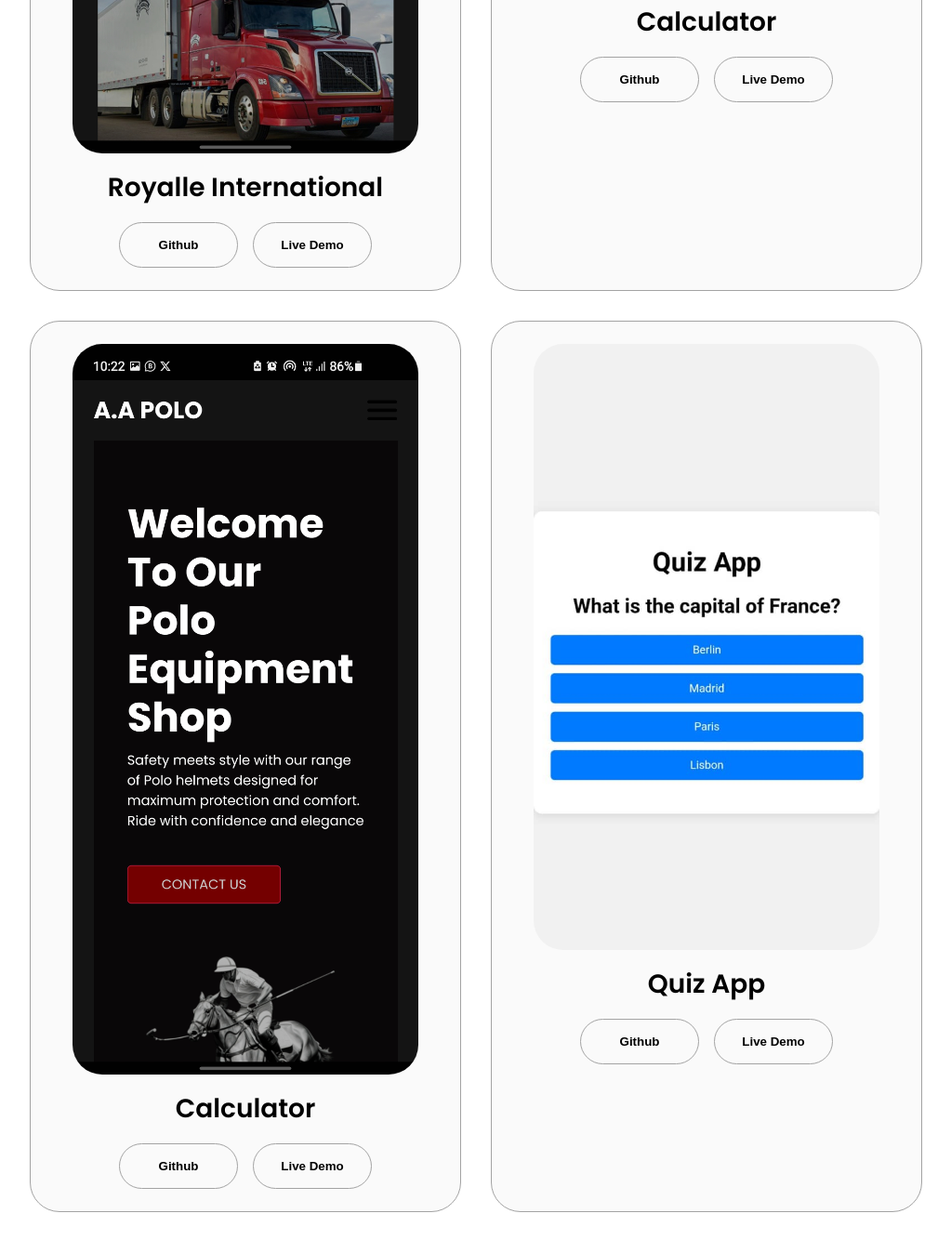
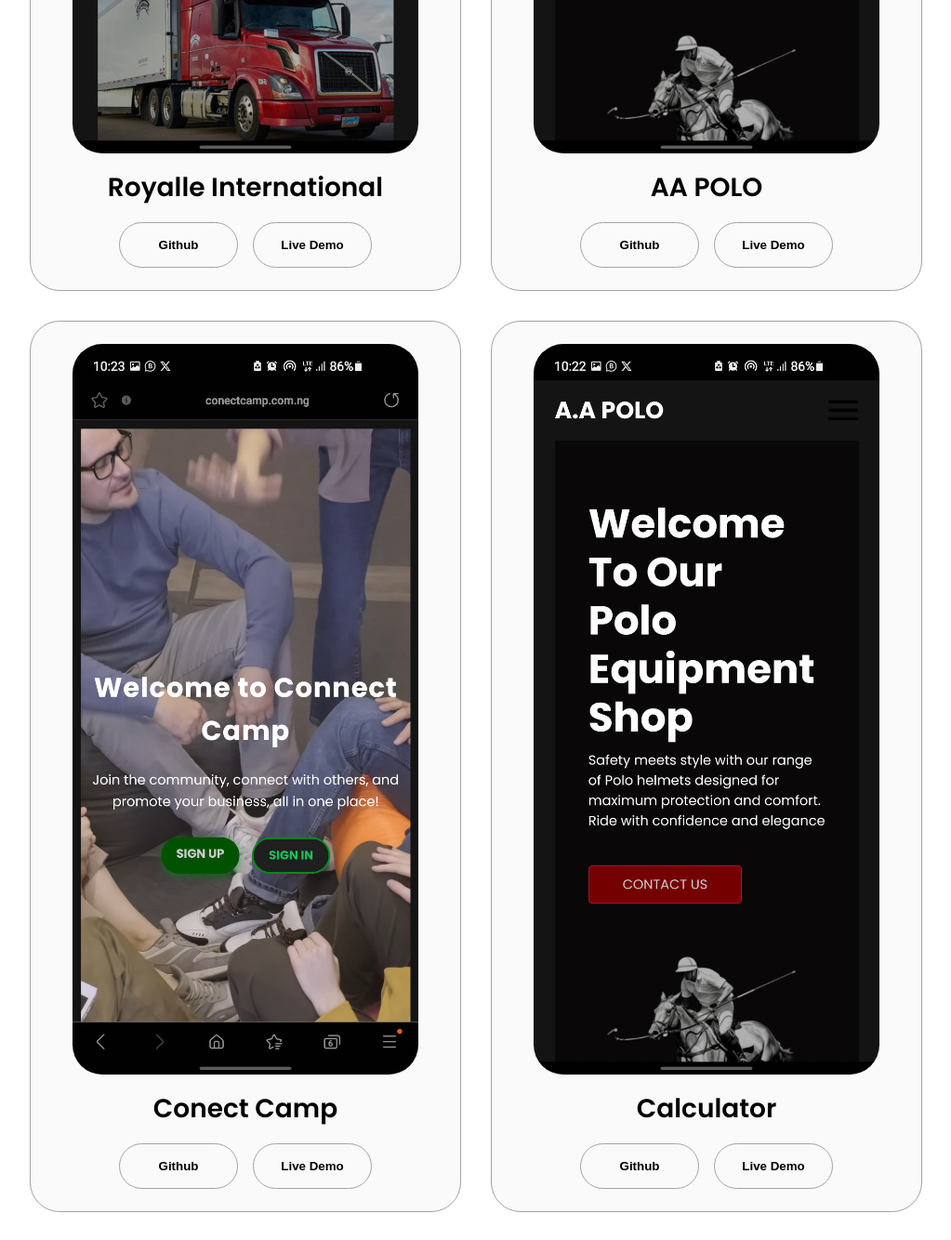
Before and after one commit to hassanfawazdipo/mypotfolio, a plain HTML site: page index.html in a window 1280 px wide. Shown: the part 3240-4574 px from the top of the page at 93% size, without its empty margins (128-1151 px from the left). Drawn offline with Linux system fonts and the light colour scheme.

Commit message:
Update index.html

```diff
--- a/index.html
+++ b/index.html
@@ -197,9 +197,9 @@
 
         <div class="details-container color-container">
           <div class="article-container">
-            <img src="./assets/calculator.jpeg" alt="Project 1" class="project-img" />
+            <img src="./assets/3.jpg" alt="Project 1" class="project-img" />
           </div>
-          <h2 class="experience-sub-title project-title">Calculator</h2>
+          <h2 class="experience-sub-title project-title">AA POLO</h2>
           <div class="btn-container">
             <button class="btn btn-color-2 project-btn"
               onclick="location.href='https://www.linkedin.com/in/hassan-fawaz-12b20827a?utm_source=share&utm_campaign=share_via&utm_content=profile&utm_medium=android_app'">
@@ -207,6 +207,24 @@
             </button>
             <button class="btn btn-color-2 project-btn"
               onclick="location.href='https://aapolo.ng'">
+              Live Demo
+            </button>
+          </div>
+        </div>
+
+
+        <div class="details-container color-container">
+          <div class="article-container">
+            <img src="./assets/1.jpg" alt="Project 1" class="project-img" />
+          </div>
+          <h2 class="experience-sub-title project-title">Conect Camp</h2>
+          <div class="btn-container">
+            <button class="btn btn-color-2 project-btn"
+              onclick="location.href='https://www.linkedin.com/in/hassan-fawaz-12b20827a?utm_source=share&utm_campaign=share_via&utm_content=profile&utm_medium=android_app'">
+              Github
+            </button>
+            <button class="btn btn-color-2 project-btn"
+              onclick="location.href='https://conectcamp.com.ng'">
               Live Demo
             </button>
           </div>
```
